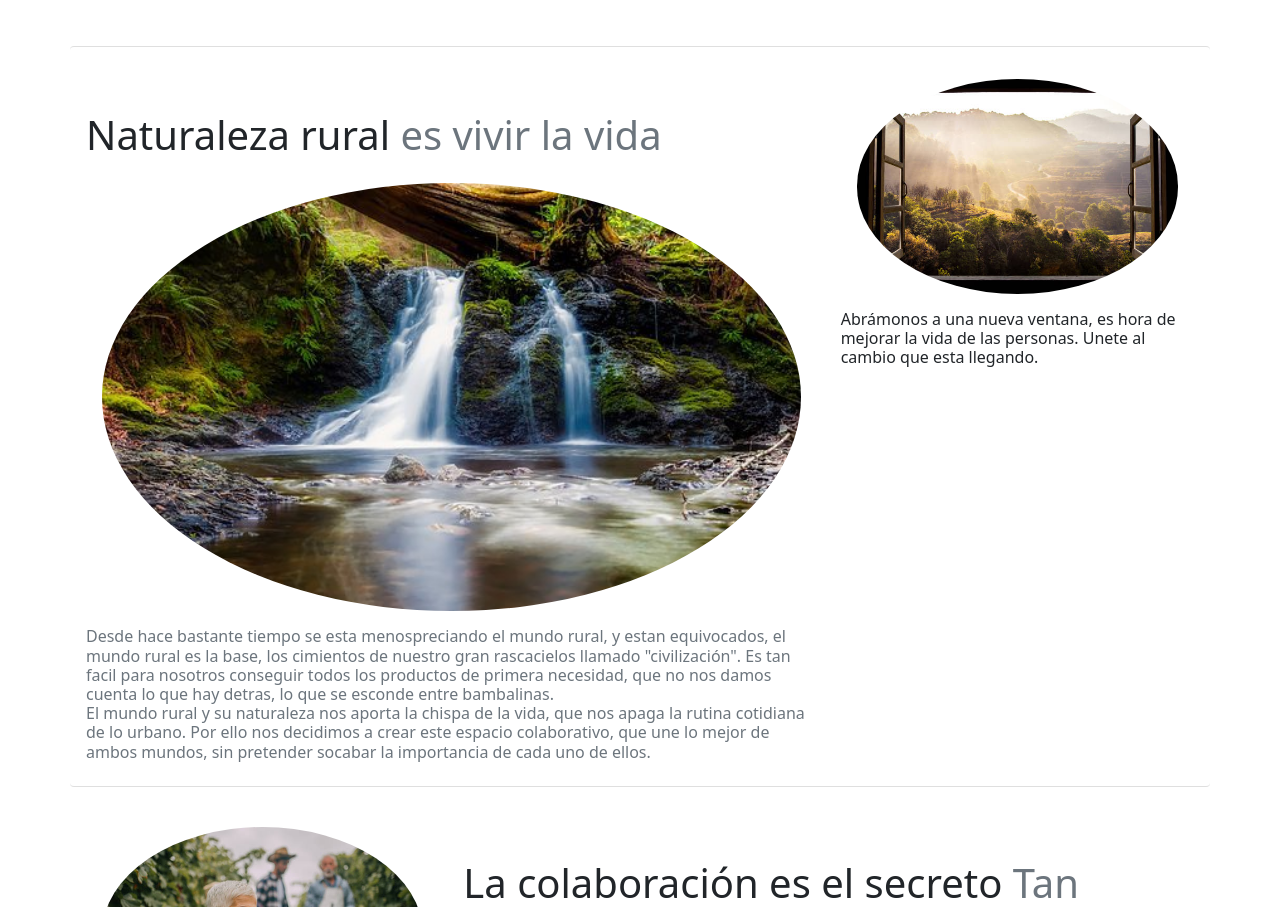
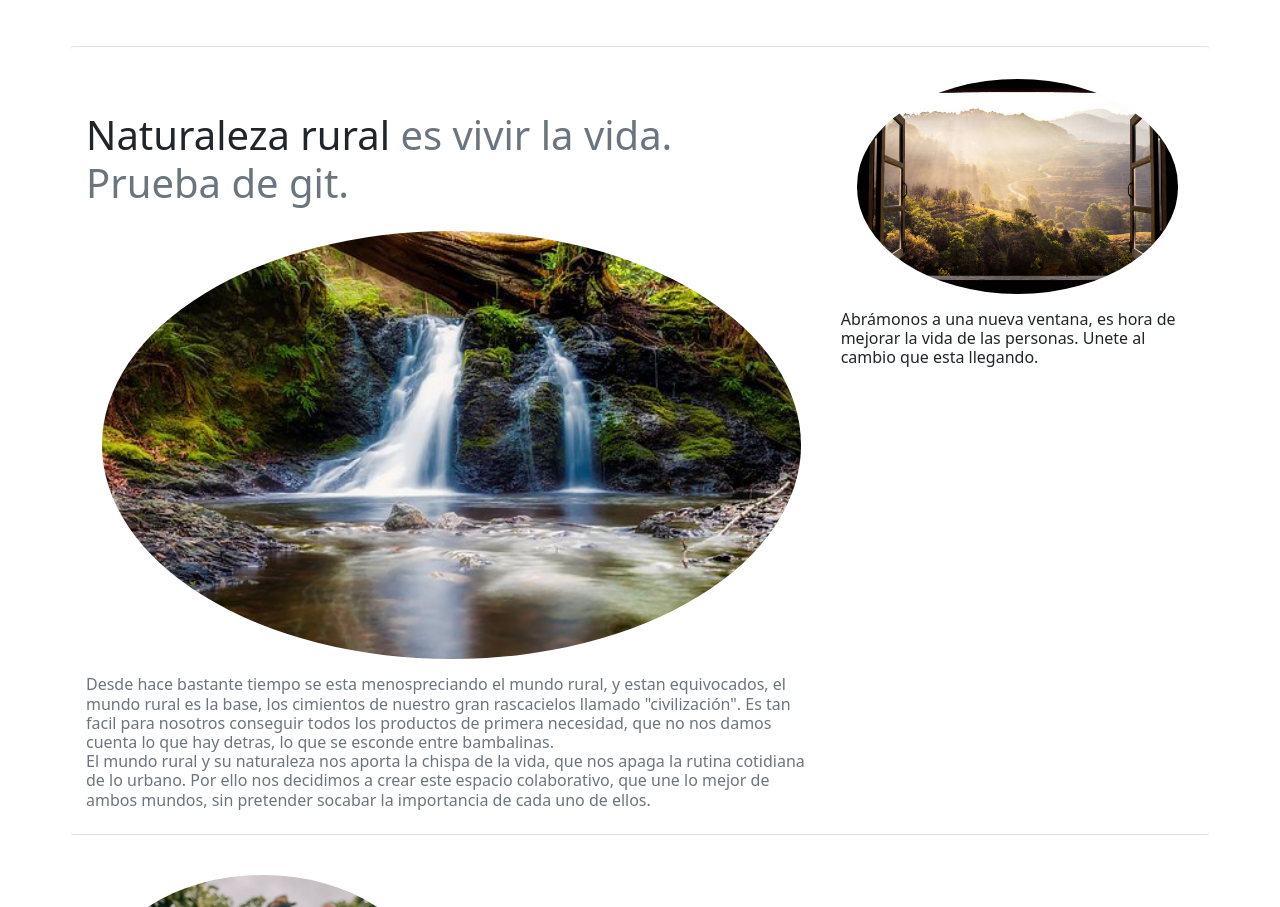
Before and after one commit to Rozpide/Natur-Topion, a plain HTML site: page index.html in a window 1280 px wide. Shown: the part 814-1721 px from the top of the page. Drawn offline with nearby package versions, Linux system fonts and the light colour scheme.

Commit message:
subida de prueba

```diff
--- a/index.html
+++ b/index.html
@@ -60,7 +60,7 @@
 
         <div class="row card-body mb-0">
             <div class="col-8">
-                <h1 class="text mt-5">Naturaleza rural <span class="text-muted"> es vivir la vida</span></h1>
+                <h1 class="text mt-5">Naturaleza rural <span class="text-muted"> es vivir la vida. Prueba de git.</span></h1>
                 <img src="Rural1.jpg" class="card-img-top p-3 rounded-circle">
                 <h6 class="text"><span class="text-muted">Desde hace bastante tiempo se esta menospreciando el mundo rural, y estan equivocados, el mundo rural es la base, los cimientos de nuestro gran rascacielos llamado "civilización". Es tan facil para nosotros conseguir todos los productos de primera necesidad, que no nos damos cuenta lo que hay detras, lo que se esconde entre bambalinas.<br>
                  El mundo rural y su naturaleza nos aporta la chispa de la vida, que nos apaga la rutina cotidiana de lo urbano. Por ello nos decidimos a crear este espacio colaborativo, que une lo mejor de ambos mundos, sin pretender socabar la importancia de cada uno de ellos.</span></h6>
```
